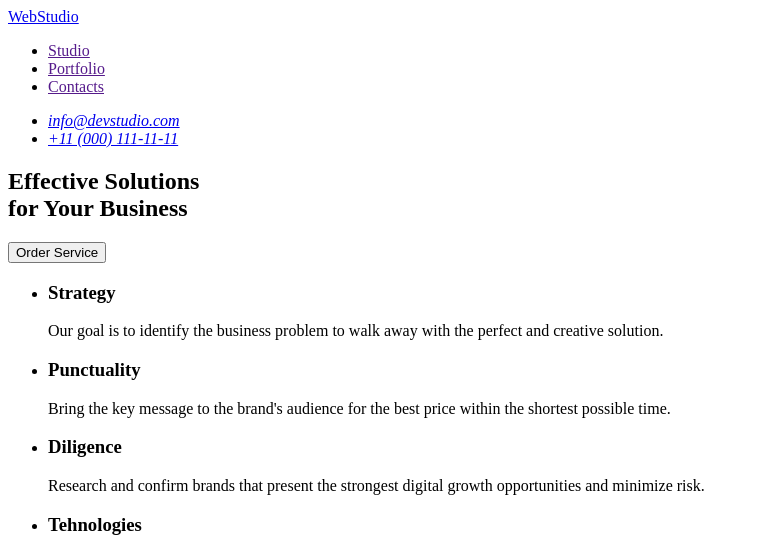
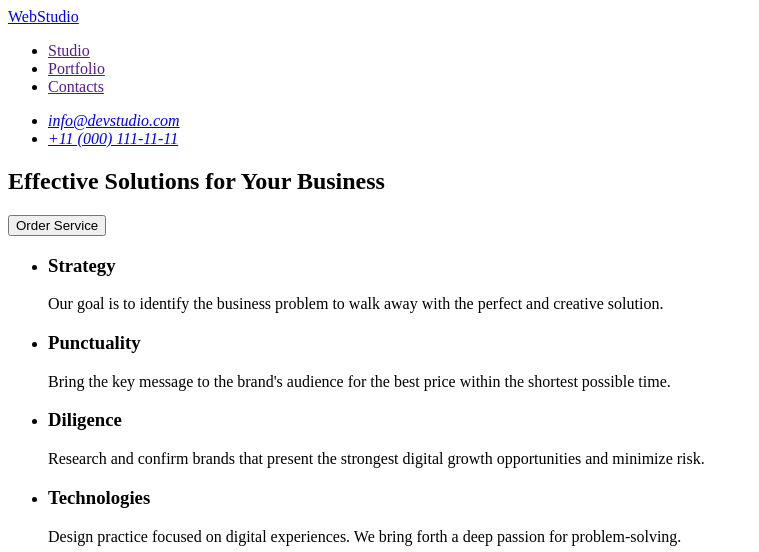
Before and after one commit to githubabalos/goit-markup-hw-01, a plain HTML site: page index.html in a window 1280 px wide. Shown: the top 552 px of the page, without its empty margins (0-759 px from the left). Drawn offline with Linux system fonts and the light colour scheme.

Commit message:
section 2 bug fix

```diff
--- a/index.html
+++ b/index.html
@@ -26,7 +26,7 @@
 
     <main>
       <section>
-        <header><h1>Effective Solutions <br>for Your Business</h1></header>
+        <header><h1>Effective Solutions for Your Business</h1></header>
         <button type="button">Order Service</button>
       </section>
 
@@ -34,7 +34,7 @@
         <title><header><h2>Temporary title</h2></header></title>
         <ul>
           <li>
-            <h3>Strategy</h3>
+            <header><h3>Strategy</h3></header>
             <p>
               Our goal is to identify the business problem to walk away with the perfect and creative solution.
             </p>
@@ -52,7 +52,7 @@
             </p>
           </li>
           <li>
-            <header><h3>Tehnologies</h3></header>
+            <header><h3>Technologies</h3></header>
             <p>
               Design practice focused on digital experiences. We bring forth a deep passion for problem-solving.
             </p>
```
